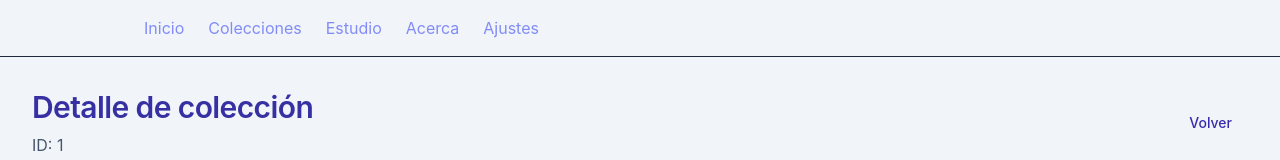
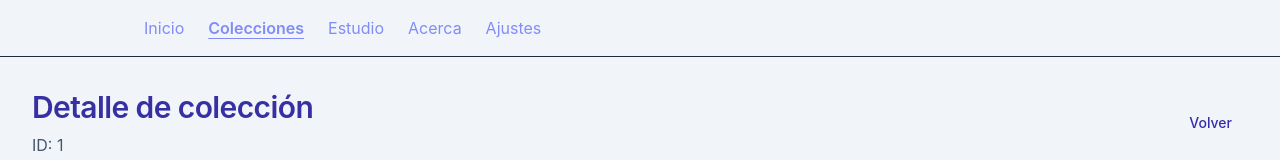
Before and after one commit to dnhosemacs-svg/FlashLearn, a React (Vite) app: page /collections/1 in a window 1280 px wide. Shown: the top 160 px of the page. Built offline with nearby package versions, Linux system fonts and the light colour scheme.

Commit message:
Implementar navegacion

```diff
--- a/src/App.tsx
+++ b/src/App.tsx
@@ -1,15 +1,30 @@
-import { Link, Outlet } from 'react-router-dom'
+import { NavLink, Outlet } from 'react-router-dom'
+
+const navLinkClass = ({ isActive }: { isActive: boolean }) =>
+  isActive
+  ? 'font-semibold text-indigo-700 underline underline-offset-4'
+  : 'text-slate-700 hover:text-indigo-700'
 
 export default function App() {
   return (
     <div className="min-h-screen">
       <header className="border-b border-slate-800">
         <nav className="mx-auto flex max-w-5xl gap-6 p-4">
-          <Link to="/">Inicio</Link>
-          <Link to="/collections">Colecciones</Link>
-          <Link to="/study">Estudio</Link>
-          <Link to="/about">Acerca</Link>
-          <Link to="/settings">Ajustes</Link>
+          <NavLink to="/" end className={navLinkClass}>
+            Inicio
+          </NavLink>
+          <NavLink to="/collections" className={navLinkClass}>
+            Colecciones
+          </NavLink>
+          <NavLink to="/study" className={navLinkClass}>
+            Estudio
+          </NavLink>
+          <NavLink to="/about" className={navLinkClass}>
+            Acerca
+          </NavLink>
+          <NavLink to="/settings" className={navLinkClass}>
+            Ajustes
+          </NavLink>
         </nav>
       </header>
 
--- a/src/pages/CollectionDetailPage.tsx
+++ b/src/pages/CollectionDetailPage.tsx
@@ -8,11 +8,13 @@ import FlashcardList from '../components/features/flashcards/FlashcardList'
 import Spinner from '../components/ui/Spinner'
 import { useFlashcardsContext } from '../context/FlashcardsContext'
 import type { CreateFlashcardInput } from '../types/domain'
+import {useNavigate} from 'react-router-dom'
 
 export default function CollectionDetailPage() {
   const { collectionId } = useParams<{ collectionId: string }>()
   const { allFlashcards, network, refresh, createForCollection, remove } = useFlashcardsContext()
   const [searchQuery, setSearchQuery] = useState('')
+  const navigate = useNavigate()
 
   const flashcards = useMemo(
     () => (collectionId ? allFlashcards.filter((card) => card.collectionId === collectionId) : []),
@@ -69,9 +71,7 @@ export default function CollectionDetailPage() {
           description="No se encontró un identificador de colección en la URL."
         />
         <div className="mt-4">
-          <Link to="/collections">
-            <Button variant="ghost">Volver a colecciones</Button>
-          </Link>
+            <Button variant="ghost" onClick={() => navigate('/collections')}>Volver a colecciones</Button>
         </div>
       </main>
     )
--- a/src/pages/HomePage.tsx
+++ b/src/pages/HomePage.tsx
@@ -1,11 +1,12 @@
-import { Link } from 'react-router-dom'
 import FlashcardsSummary from '../components/features/flashcards/FlashcardsSummary'
 import Button from '../components/ui/Button'
 import Spinner from '../components/ui/Spinner'
 import { useCollectionsContext } from '../context/CollectionsContext'
+import { useNavigate } from 'react-router-dom'
 
 export default function HomePage() {
   const { collections, network, refresh } = useCollectionsContext()
+  const navigate = useNavigate()
 
   return (
     <main className="page-shell">
@@ -32,12 +33,8 @@ export default function HomePage() {
         <FlashcardsSummary />
 
         <div className="flex flex-wrap gap-3">
-          <Link to="/collections" className="inline-block">
-            <Button variant="primary">Ir a colecciones</Button>
-          </Link>
-          <Link to="/study" className="inline-block">
-            <Button variant="secondary">Modo estudio</Button>
-          </Link>
+            <Button variant="primary" onClick={() => navigate('/collections')}>Ir a colecciones</Button>
+            <Button variant="secondary" onClick={() => navigate('/study')}>Modo estudio</Button>
         </div>
       </section>
     </main>
```
